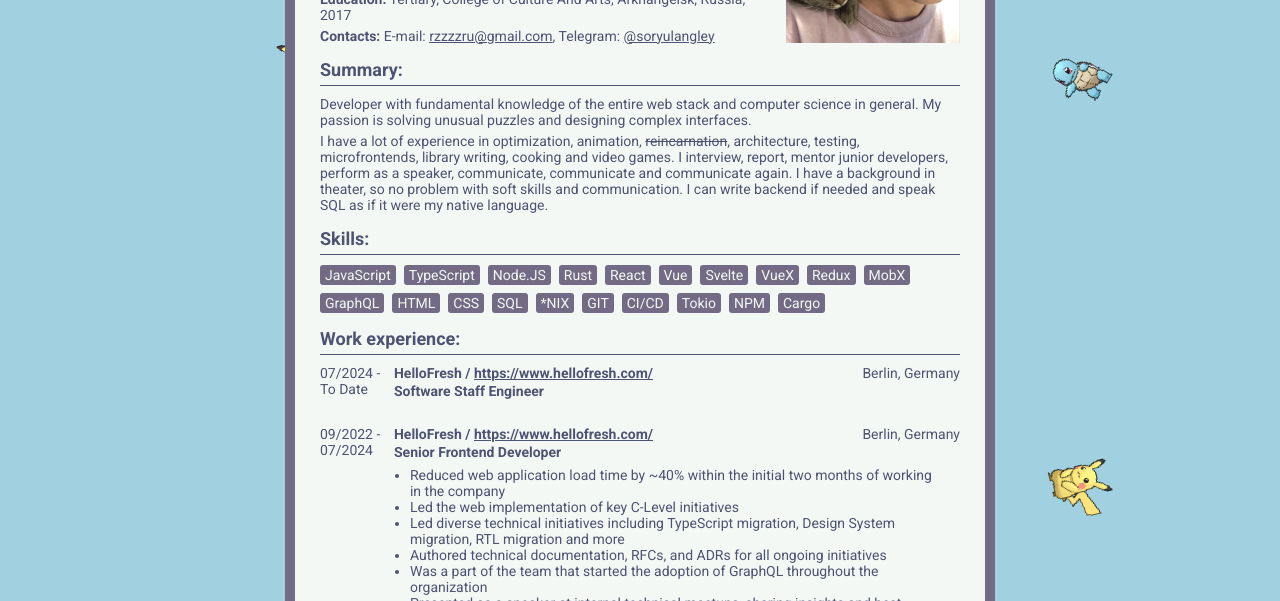
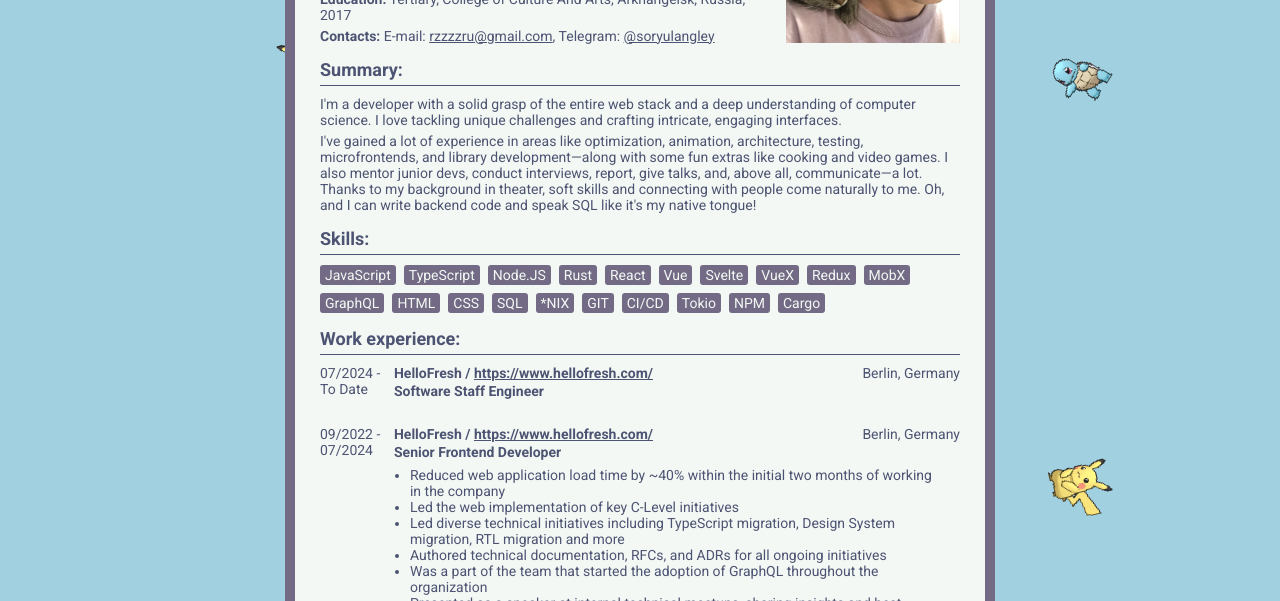
Before and after one commit to rzru/rzru.github.io, a Svelte app: page /cv in a window 1280 px wide. Shown: the part 199-800 px from the top of the page. Built offline with nearby package versions, Linux system fonts and the light colour scheme.

Commit message:
:pencil2: Update description

```diff
--- a/docs/_app/version.json
+++ b/docs/_app/version.json
@@ -1 +1 @@
-{"version":"1729006103288"}
+{"version":"1729006296075"}
--- a/src/routes/cv.svelte
+++ b/src/routes/cv.svelte
@@ -192,16 +192,18 @@
 				<b class="block-header">Summary:</b>
 				<div class="profile">
 					<p>
-						Developer with fundamental knowledge of the entire web stack and computer science in
-						general. My passion is solving unusual puzzles and designing complex interfaces.
+						I'm a developer with a solid grasp of the entire web stack and a deep understanding of
+						computer science. I love tackling unique challenges and crafting intricate, engaging
+						interfaces.
 					</p>
+
 					<p>
-						I have a lot of experience in optimization, animation, <s>reincarnation</s>,
-						architecture, testing, microfrontends, library writing, cooking and video games. I
-						interview, report, mentor junior developers, perform as a speaker, communicate,
-						communicate and communicate again. I have a background in theater, so no problem with
-						soft skills and communication. I can write backend if needed and speak SQL as if it were
-						my native language.
+						I've gained a lot of experience in areas like optimization, animation, architecture,
+						testing, microfrontends, and library development—along with some fun extras like cooking
+						and video games. I also mentor junior devs, conduct interviews, report, give talks, and,
+						above all, communicate—a lot. Thanks to my background in theater, soft skills and
+						connecting with people come naturally to me. Oh, and I can write backend code and speak
+						SQL like it's my native tongue!
 					</p>
 				</div>
 			</div>
```
Also changed, not shown: docs/cv.html (+15 -13 lines), docs/index.html (+2 -2 lines), docs/manifest.json, 4 other files.
